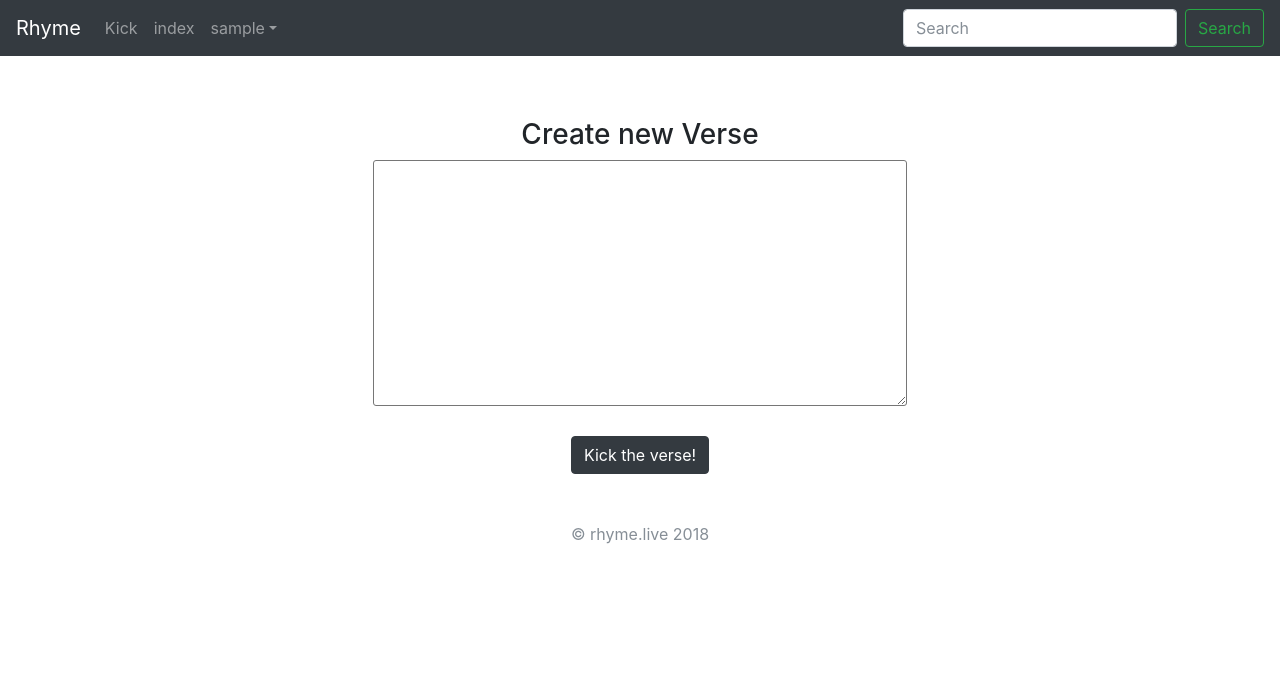
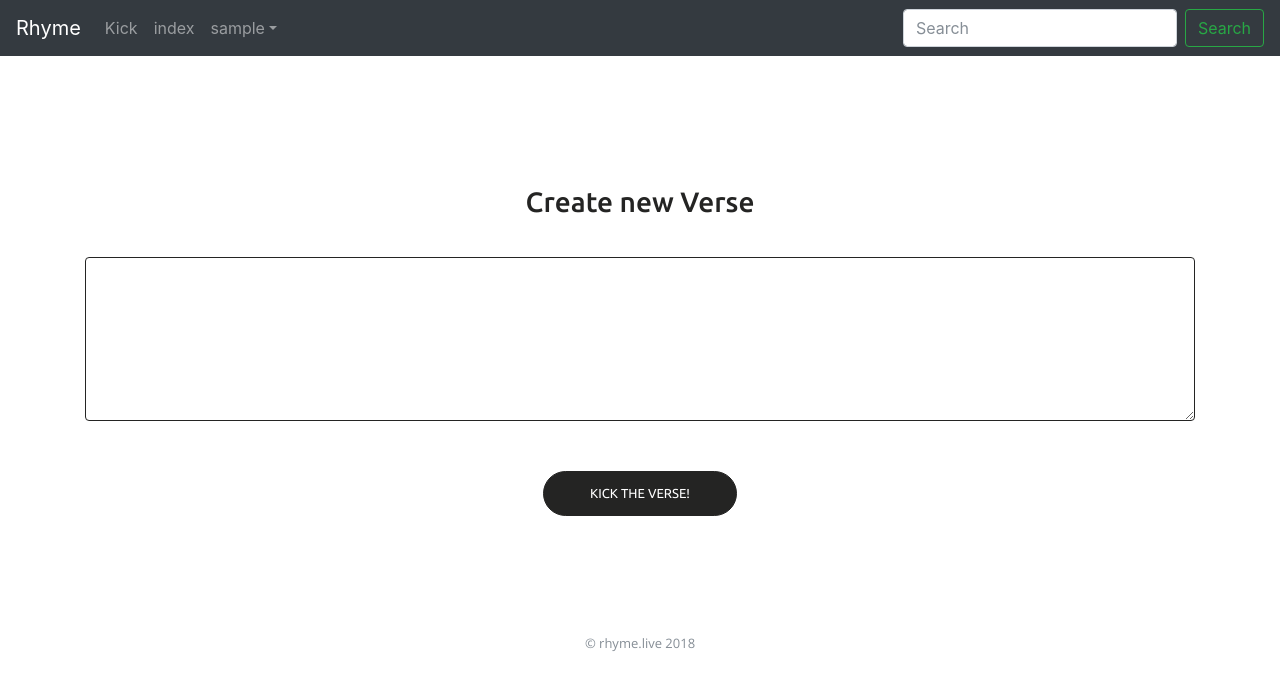
Before and after one commit to tacro/rhyme-pjt, a Django app: page /verses/create/ in a window 1280 px wide. Shown: the top 690 px of the page. Run offline with Django 3.2, Linux system fonts and the light colour scheme; the visitor is signed in with stand-in values (Sample User, id 1); some libraries are stand-ins or nearby versions.

Commit message:
modified appearance of create/posts

```diff
--- a/rhyme/static/rhyme/css/style.css
+++ b/rhyme/static/rhyme/css/style.css
@@ -42,3 +42,78 @@ section {
 *:focus {
   outline: none;
 }
+
+/* =====================================
+  Buttons
+======================================*/
+
+.btn-general {
+  font-family: "Ubuntu", "游ゴシック Medium", "游ゴシック体", "Yu Gothic Medium", YuGothic, "ヒラギノ角ゴ ProN", "Hiragino Kaku Gothic ProN", "メイリオ", Meiryo, "ＭＳ Ｐゴシック", "MS PGothic", sans-serif;
+  border-radius: 28px;
+  font-size: 13px;
+  text-transform: uppercase;
+  margin: 0 6px;
+  padding: 12px 46px;
+  -webkit-transition: all .5s;
+  transition: all .5s;
+}
+
+.btn-home {
+  color: #fff;
+  border: 1px solid #fff;
+}
+
+.btn-home:hover, .btn-home:focus {
+  color: #fff;
+  background-color: #FFCF35;
+  border: 1px solid #FFCF35;
+}
+
+.btn-yellow {
+  color: #FFCF35;
+  border: 1px solid #FFCF35;
+}
+
+.btn-yellow:hover, .btn-yellow:focus {
+  color: #fff;
+  background-color: #FFCF35;
+  border: 1px solid #FFCF35;
+}
+
+.btn-black {
+  color: #fff;
+  border: 1px solid #242423;
+  background-color: #242423;
+}
+
+.btn-black:hover, .btn-white:focus {
+  color: #242423;
+  background-color: #fff;
+  border: 1px solid #242423;
+}
+
+/* .btn-back-to-top {
+  position: fixed;
+  bottom: 20px;
+  right: 20px;
+  padding: 3px 15px;
+  border-radius: 4px;
+  font-size: 22px;
+  display: none;
+} */
+
+/* =====================================
+  Content Boxes
+======================================*/
+
+.content-box-lg {
+  padding: 120px 0;
+}
+
+.content-box-md {
+  padding: 100px 0;
+}
+
+.content-box-sm {
+  padding: 90px 0;
+}
--- a/rhyme/templates/base.html
+++ b/rhyme/templates/base.html
@@ -17,6 +17,12 @@
     <link rel="stylesheet" href="https://use.fontawesome.com/releases/v5.1.0/css/all.css" integrity="sha384-lKuwvrZot6UHsBSfcMvOkWwlCMgc0TaWr+30HWe3a4ltaBwTZhyTEggF5tJv8tbt" crossorigin="anonymous">
     <!-- Bootstrap core CSS -->
     <link rel="stylesheet" href="https://maxcdn.bootstrapcdn.com/bootstrap/4.0.0-beta.2/css/bootstrap.min.css" integrity="sha384-PsH8R72JQ3SOdhVi3uxftmaW6Vc51MKb0q5P2rRUpPvrszuE4W1povHYgTpBfshb" crossorigin="anonymous">
+
+    <!-- custom stylesheet -->
+    <link rel="stylesheet" href="{% static 'rhyme/css/style.css' %}">
+
+    {% block css %}
+    {% endblock %}
 
   </head>
 
--- /dev/null
+++ b/verses/static/verses/css/verses.css
@@ -0,0 +1,20 @@
+/* =====================================
+  Create-post
+======================================*/
+#create-post {
+  padding: 25px 20px;
+  border-radius: 4px;
+}
+
+#create-post form.form-control {
+  font-family: "Open Sans", "游ゴシック Medium", "游ゴシック体", "Yu Gothic Medium", YuGothic, "ヒラギノ角ゴ ProN", "Hiragino Kaku Gothic ProN", "メイリオ", Meiryo, "ＭＳ Ｐゴシック", "MS PGothic", sans-serif;
+  padding: 10px 15px;
+  font-size: 12px;
+  line-height: 24px;
+}
+
+#create-post form textarea.form-control {
+  min-height: 164px;
+  margin: 30px auto 50px auto;
+  border: 1px solid #242423;
+}
--- a/verses/templates/verses/create.html
+++ b/verses/templates/verses/create.html
@@ -1,24 +1,30 @@
 {% extends 'base.html' %}
+{% load staticfiles %}
+{% block css %}
+  <!-- Stylesheet for verses app -->
+  <link rel="stylesheet" href="{% static 'verses/css/verses.css' %}">
+{% endblock %}
 
 {% block content %}
 
-<div class="container text-center p-5">
-
-<h3>Create new Verse</h3>
-
-<form method="POST" action="{% url 'create' %}">
-  {% csrf_token %}
-
-<textarea style="border-radius:3px;" rows="10" cols="50" name="body"></textarea>
-
-<br />
-<br />
+<section class="text-center" id="create-post">
+  <div class="content-box-sm">
+    <div class="container">
+    <h3>Create new Verse</h3>
+      <div class="row">
+        <div class="col-12">
+          <form method="POST" action="{% url 'create' %}">
+            {% csrf_token %}
+          <textarea name="body" class="form-control"></textarea>
+        </div>
+        <div class="col-12">
+          <input class="btn btn-general btn-black" type="submit" role="button" value="Kick the verse!" />
+          </form>
+        </div>
+      </div>
+    </div>
+  </div>
+</section>
 
 
-<input class="btn btn-primary btn-dark" type="submit" value="Kick the verse!" />
-
-</form>
-
-</div>
-
 {% endblock %}
```
